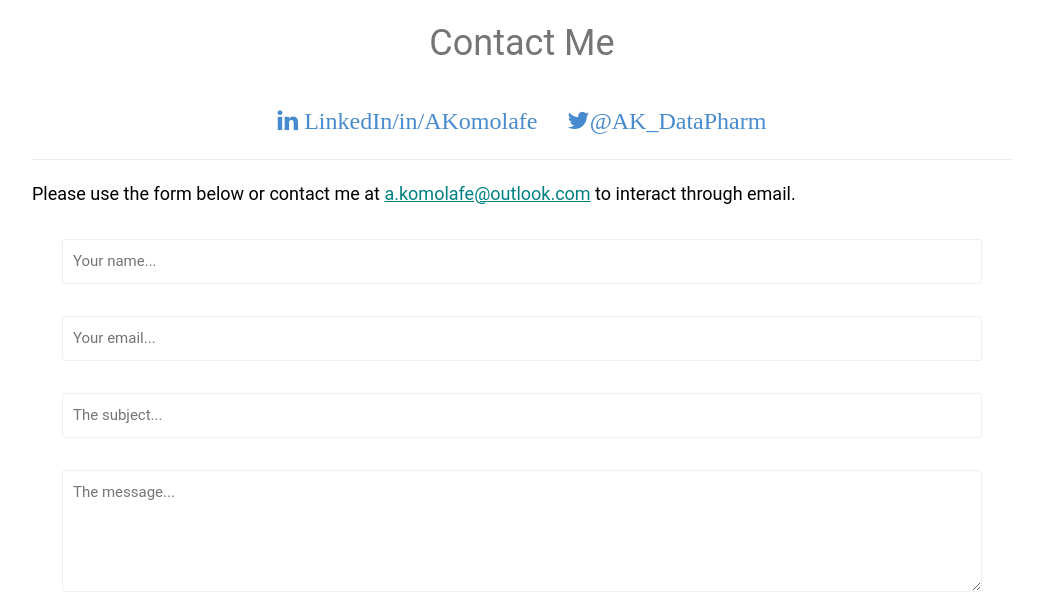
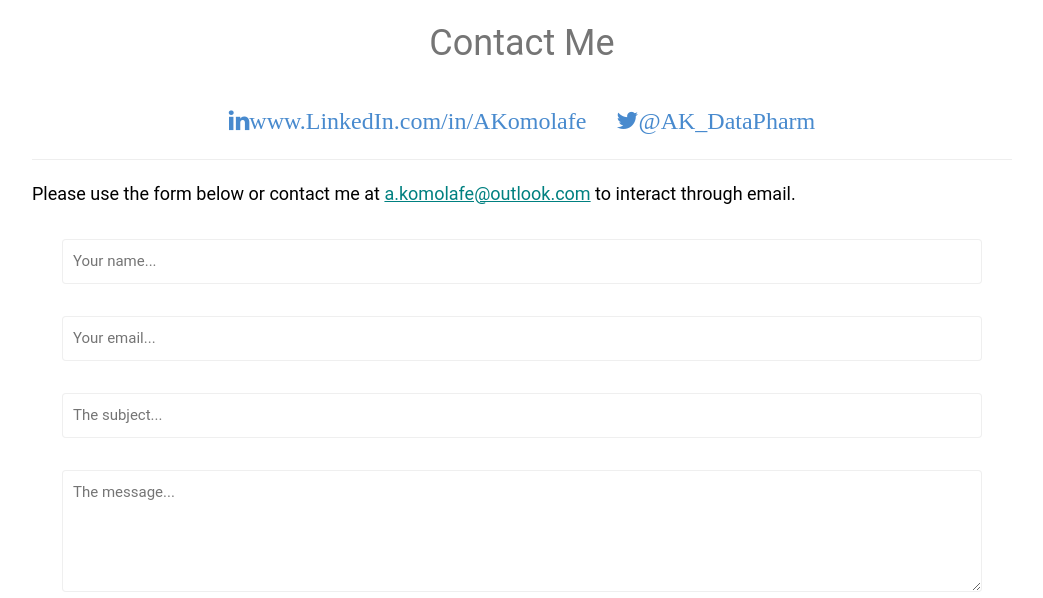
Before and after one commit to Adenrele/Web_Portfolio, a Flask app: page /contact in a window 1280 px wide. Shown: the part 217-815 px from the top of the page, without its empty margins (118-1161 px from the left). Run offline with Flask 2, Linux system fonts and the light colour scheme.

Commit message:
version 1, LinkedIn fixed

```diff
--- a/templates/contact.html
+++ b/templates/contact.html
@@ -11,7 +11,7 @@
 
   <h3>
   <a style="text-decoration: none; " href="https://www.linkedin.com/in/akomolafe/" target=""
-  class="fa fa-linkedin w3-hover-opacity"> LinkedIn/in/AKomolafe </a>
+  class="fa fa-linkedin w3-hover-opacity">www.LinkedIn.com/in/AKomolafe </a>
 
 &nbsp &nbsp
 
```
